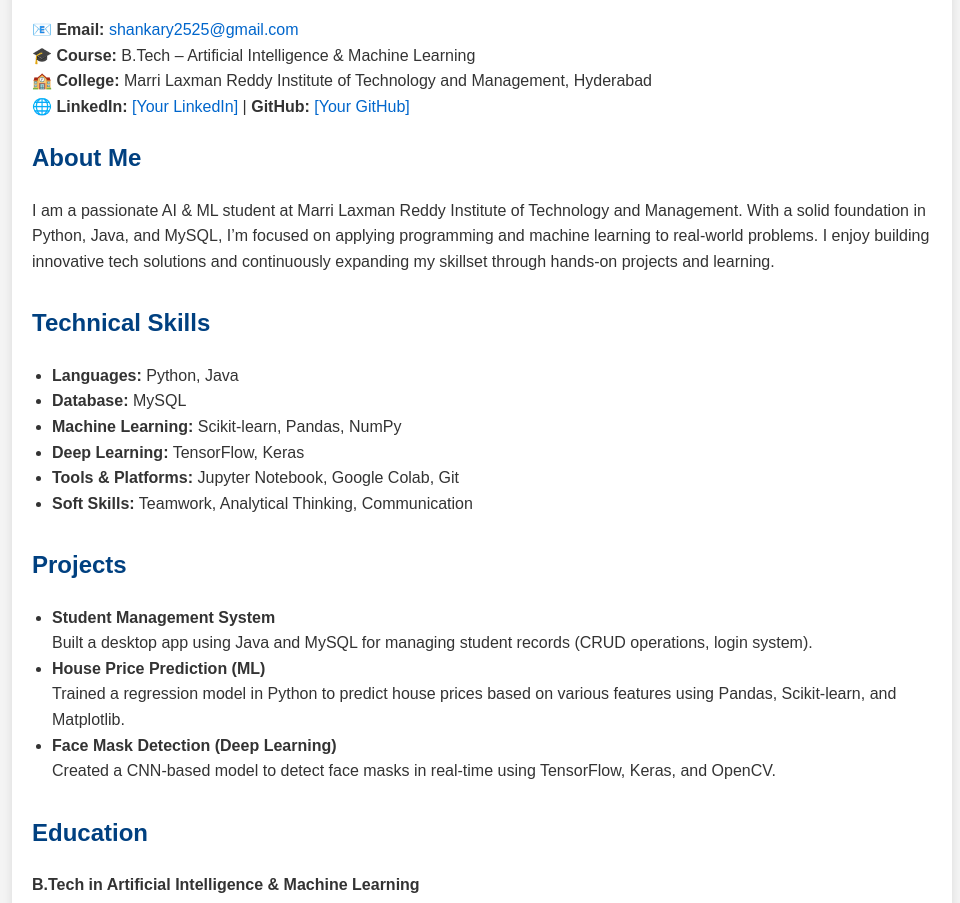
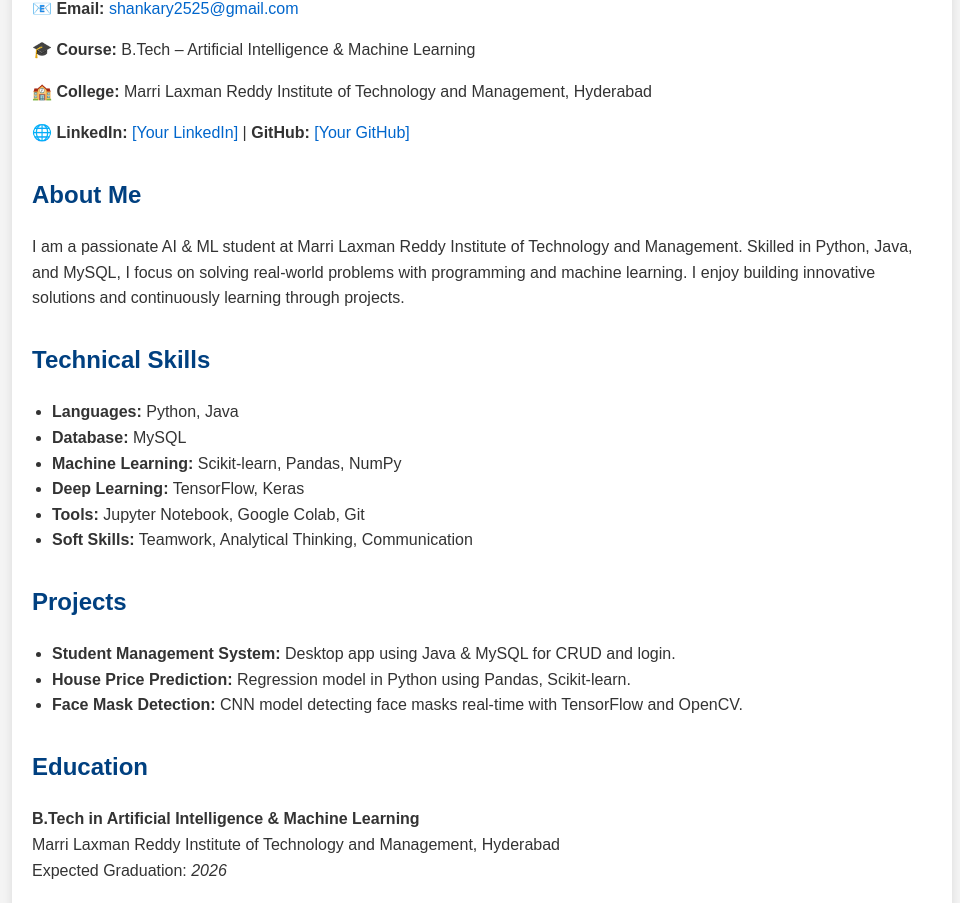
Before and after one commit to shankarmethri/My-profile, a plain HTML site: page index.html in a window 1280 px wide. Shown: the part 127-1030 px from the top of the page, without its empty margins (158-1118 px from the left). Drawn offline with Linux system fonts and the light colour scheme.

Commit message:
Update index.html

```diff
--- a/index.html
+++ b/index.html
@@ -1,49 +1,40 @@
 <!DOCTYPE html>
 <html lang="en">
 <head>
-  <meta charset="UTF-8">
+  <meta charset="UTF-8" />
   <title>Methri Shankar – AI & ML Student Portfolio</title>
   <style>
     body {
       font-family: Arial, sans-serif;
+      background: #f4f4f4;
+      color: #333;
+      margin: 0; padding: 0;
       line-height: 1.6;
-      margin: 0;
-      padding: 0;
-      background-color: #f4f4f4;
-      color: #333;
     }
-
     .container {
       max-width: 900px;
       margin: 30px auto;
+      background: #fff;
       padding: 20px;
-      background: #fff;
       box-shadow: 0 0 10px rgba(0,0,0,0.1);
     }
-
     h1, h2 {
       color: #004080;
+      margin-top: 0;
     }
-
     a {
       color: #0066cc;
       text-decoration: none;
     }
-
     a:hover {
       text-decoration: underline;
     }
-
     ul {
       padding-left: 20px;
+      margin-top: 0;
     }
-
-    .section {
+    .contact, .section {
       margin-bottom: 30px;
-    }
-
-    .contact {
-      margin-bottom: 15px;
     }
   </style>
 </head>
@@ -51,20 +42,15 @@
   <div class="container">
     <h1>Methri Shankar</h1>
     <div class="contact">
-      📧 <strong>Email:</strong> <a href="mailto:shankary2525@gmail.com">shankary2525@gmail.com</a><br>
-      🎓 <strong>Course:</strong> B.Tech – Artificial Intelligence & Machine Learning<br>
-      🏫 <strong>College:</strong> Marri Laxman Reddy Institute of Technology and Management, Hyderabad<br>
-      🌐 <strong>LinkedIn:</strong> <a href="[LINKEDIN_URL]">[Your LinkedIn]</a> |
-      <strong>GitHub:</strong> <a href="[GITHUB_URL]">[Your GitHub]</a>
+      <p>📧 <strong>Email:</strong> <a href="mailto:shankary2525@gmail.com">shankary2525@gmail.com</a></p>
+      <p>🎓 <strong>Course:</strong> B.Tech – Artificial Intelligence & Machine Learning</p>
+      <p>🏫 <strong>College:</strong> Marri Laxman Reddy Institute of Technology and Management, Hyderabad</p>
+      <p>🌐 <strong>LinkedIn:</strong> <a href="[LINKEDIN_URL]">[Your LinkedIn]</a> | <strong>GitHub:</strong> <a href="[GITHUB_URL]">[Your GitHub]</a></p>
     </div>
 
     <div class="section">
       <h2>About Me</h2>
-      <p>
-        I am a passionate AI & ML student at Marri Laxman Reddy Institute of Technology and Management.
-        With a solid foundation in Python, Java, and MySQL, I’m focused on applying programming and machine learning to real-world problems.
-        I enjoy building innovative tech solutions and continuously expanding my skillset through hands-on projects and learning.
-      </p>
+      <p>I am a passionate AI & ML student at Marri Laxman Reddy Institute of Technology and Management. Skilled in Python, Java, and MySQL, I focus on solving real-world problems with programming and machine learning. I enjoy building innovative solutions and continuously learning through projects.</p>
     </div>
 
     <div class="section">
@@ -74,7 +60,7 @@
         <li><strong>Database:</strong> MySQL</li>
         <li><strong>Machine Learning:</strong> Scikit-learn, Pandas, NumPy</li>
         <li><strong>Deep Learning:</strong> TensorFlow, Keras</li>
-        <li><strong>Tools & Platforms:</strong> Jupyter Notebook, Google Colab, Git</li>
+        <li><strong>Tools:</strong> Jupyter Notebook, Google Colab, Git</li>
         <li><strong>Soft Skills:</strong> Teamwork, Analytical Thinking, Communication</li>
       </ul>
     </div>
@@ -82,36 +68,25 @@
     <div class="section">
       <h2>Projects</h2>
       <ul>
-        <li>
-          <strong>Student Management System</strong><br>
-          Built a desktop app using Java and MySQL for managing student records (CRUD operations, login system).
-        </li>
-        <li>
-          <strong>House Price Prediction (ML)</strong><br>
-          Trained a regression model in Python to predict house prices based on various features using Pandas, Scikit-learn, and Matplotlib.
-        </li>
-        <li>
-          <strong>Face Mask Detection (Deep Learning)</strong><br>
-          Created a CNN-based model to detect face masks in real-time using TensorFlow, Keras, and OpenCV.
-        </li>
+        <li><strong>Student Management System:</strong> Desktop app using Java & MySQL for CRUD and login.</li>
+        <li><strong>House Price Prediction:</strong> Regression model in Python using Pandas, Scikit-learn.</li>
+        <li><strong>Face Mask Detection:</strong> CNN model detecting face masks real-time with TensorFlow and OpenCV.</li>
       </ul>
     </div>
 
     <div class="section">
       <h2>Education</h2>
-      <p>
-        <strong>B.Tech in Artificial Intelligence & Machine Learning</strong><br>
-        Marri Laxman Reddy Institute of Technology and Management, Hyderabad<br>
-        Expected Graduation: <em>2026</em>
-      </p>
+      <p><strong>B.Tech in Artificial Intelligence & Machine Learning</strong><br />
+      Marri Laxman Reddy Institute of Technology and Management, Hyderabad<br />
+      Expected Graduation: <em>2026</em></p>
     </div>
 
     <div class="section">
       <h2>Certifications</h2>
       <ul>
-        <li>Python for Data Science – Coursera/Udemy/etc.</li>
-        <li>Java Programming Basics – [Platform Name]</li>
-        <li>MySQL Essentials – [Platform Name]</li>
+        <li>Python for Data Science – Coursera/Udemy</li>
+        <li>Java Programming Basics – [Platform]</li>
+        <li>MySQL Essentials – [Platform]</li>
       </ul>
     </div>
   </div>
```
